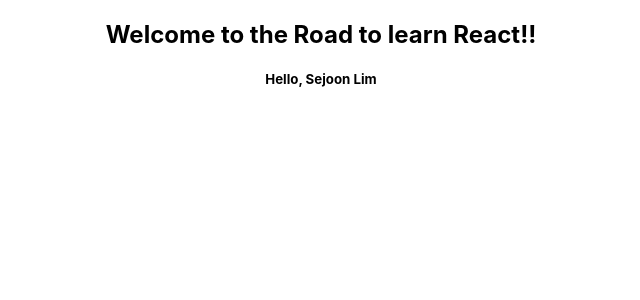
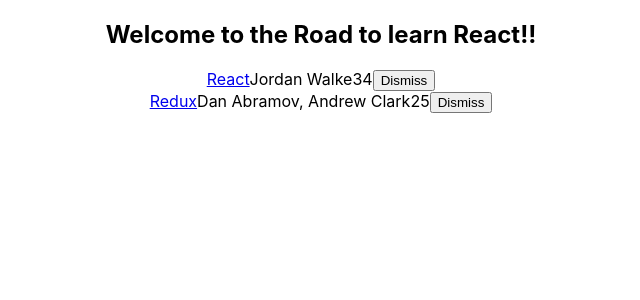
Before and after one commit to muchine/road-to-react, a React (Create React App) app: page / in a window 1280 px wide. Shown: the top 300 px of the page, without its empty margins (319-959 px from the left). Built offline with nearby package versions, Linux system fonts and the light colour scheme.

Commit message:
Added onDismiss button click listener

```diff
--- a/src/App.js
+++ b/src/App.js
@@ -1,20 +1,65 @@
-import React, { Component } from 'react';
+import React, {Component} from 'react';
 import './App.css';
 
-class  App extends Component {
+const articles = [
+    {
+        title: 'React',
+        url: 'https://reactjs.org',
+        author: 'Jordan Walke',
+        commentCount: 3,
+        points: 4,
+        objectId: 0
+    }, {
+        title: 'Redux',
+        url: 'https://redux.js.org',
+        author: 'Dan Abramov, Andrew Clark',
+        commentCount: 2,
+        points: 5,
+        objectId: 1
+    }
+];
+
+class App extends Component {
+
+    constructor(props) {
+        super(props);
+        this.state = {
+            articles
+        };
+    }
+
     render() {
         const message = 'Welcome to the Road to learn React!!';
-    const user = {
-      first: 'Sejoon',
-      last: 'Lim'
-    };
 
         return (
             <div className="App">
                 <h2>{message}</h2>
-          <h5>Hello, {user.first} {user.last}</h5>
+                {this.renderItems()}
             </div>
         );
+    }
+
+    renderItems = () => {
+        return this.state.articles.map(item =>
+            <div key={item.objectId}>
+                <span>
+                    <a href={item.url}>{item.title}</a>
+                </span>
+                <span>{item.author}</span>
+                <span>{item.commentCount}</span>
+                <span>{item.points}</span>
+                <span>
+                    <button onClick={() => this.onDismiss(item.objectId)} type="button">
+                        Dismiss
+                    </button>
+                </span>
+            </div>
+        );
+    };
+
+    onDismiss = (objectId) => {
+        const updated = this.state.articles.filter(item => item.objectId !== objectId);
+        this.setState({articles: updated});
     }
 }
 
```
Lines whose indentation alone changed are shown as unchanged.
